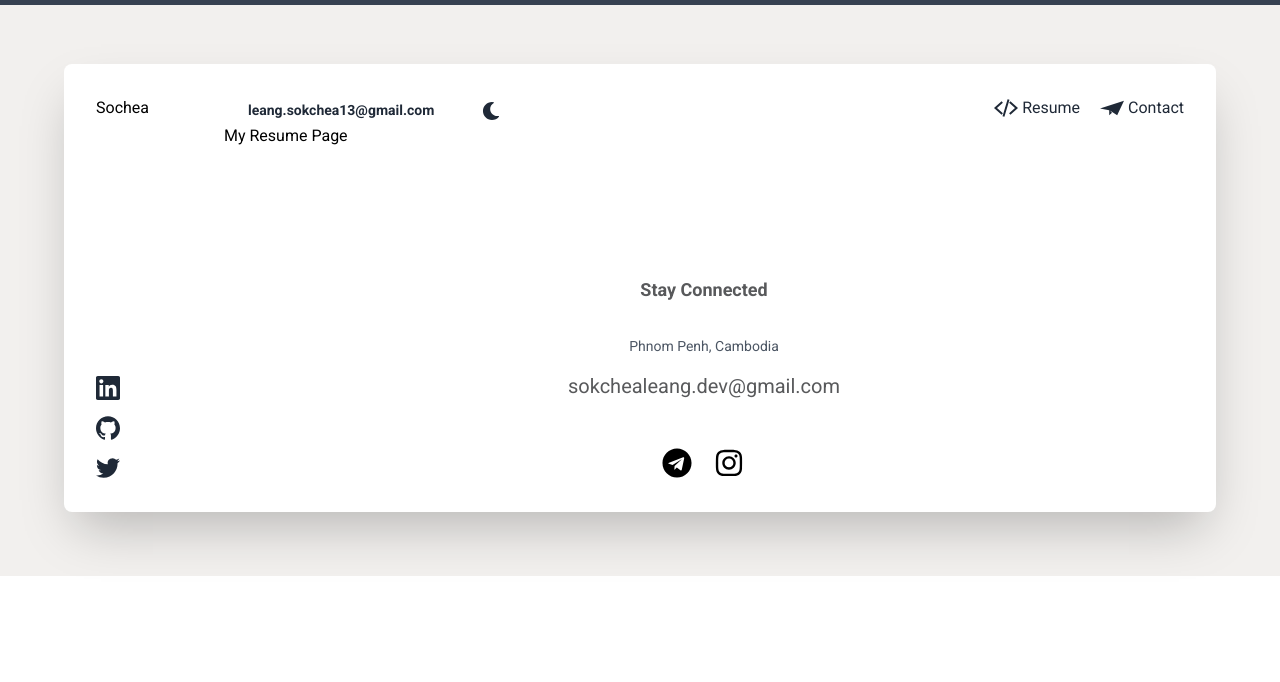
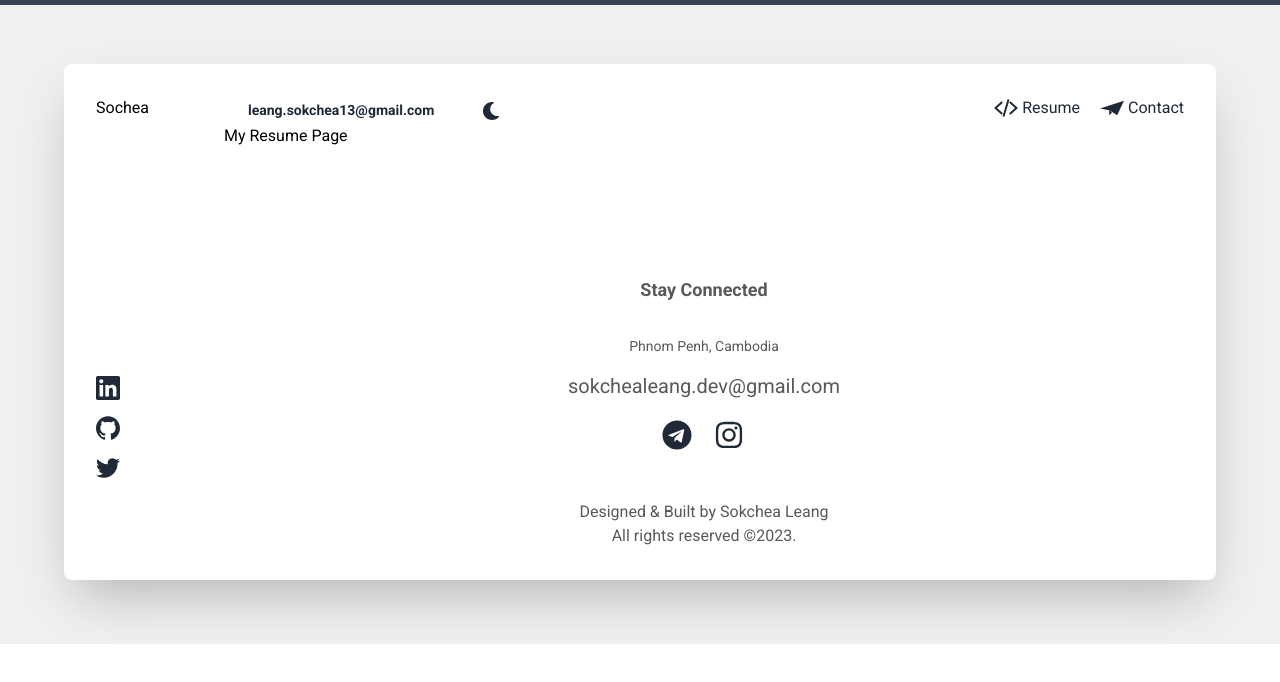
Before and after one commit to sokcheadev2001/my_portfolio, a Next.js app: page /resume in a window 1280 px wide. Shown: the top 682 px of the page. Built offline with nearby package versions, Linux system fonts and the light colour scheme.

Commit message:
add copy right to footer

```diff
--- a/components/layout/footer.component.tsx
+++ b/components/layout/footer.component.tsx
@@ -5,24 +5,36 @@ const Footer: FC = () => {
     <section className='max-w-xs m-auto mt-12 md:mt-32 text-center'>
       <div className='capitalize font-bold text-lg dark:text-brightGray text-lightGray'>
         stay connected
-      </div>{" "}
-      <div className='text-gray-600 text-sm mt-8'>Phnom Penh, Cambodia</div>{" "}
+      </div>
+      <div className='dark:text-darkGray text-lightGray text-sm mt-8'>
+        Phnom Penh, Cambodia
+      </div>
       <div className='mt-4 font-medium text-xl dark:text-brightGray text-lightGray mb-3'>
-        <a href='mailto:sokchealeang.dev@gmail.com'>
+        <a
+          href='mailto:sokchealeang.dev@gmail.com'
+          className='hover:text-white'
+        >
           sokchealeang.dev@gmail.com
         </a>
-      </div>{" "}
-      <div className='mt-12 flex justify-center'>
+      </div>
+      <div className='mt-5 flex justify-center'>
         <div className='w-8 h-8 rounded-full'>
           <a href='https://t.me/leangsokchea'>
-            <FaTelegram className='text-3xl' />
+            <FaTelegram className='text-3xl dark:text-brightGray text-gray-800 dark:hover:text-white' />
           </a>
-        </div>{" "}
+        </div>
         <div className='w-8 h-8 rounded-full ml-5'>
           <a href='https://instagram.com/lx_chea/'>
-            <FaInstagram className='text-3xl' />
+            <FaInstagram className='text-3xl dark:text-brightGray text-gray-800 dark:hover:text-white' />
           </a>
         </div>
+      </div>
+      <div className='dark:text-darkGray text-lightGray mt-12'>
+        <a href='https://github.com/sokcheadev2001/my_portfolio'>
+          Designed & Built by Sokchea Leang
+          <br />
+          All rights reserved ©2023.
+        </a>
       </div>
     </section>
   );
```
